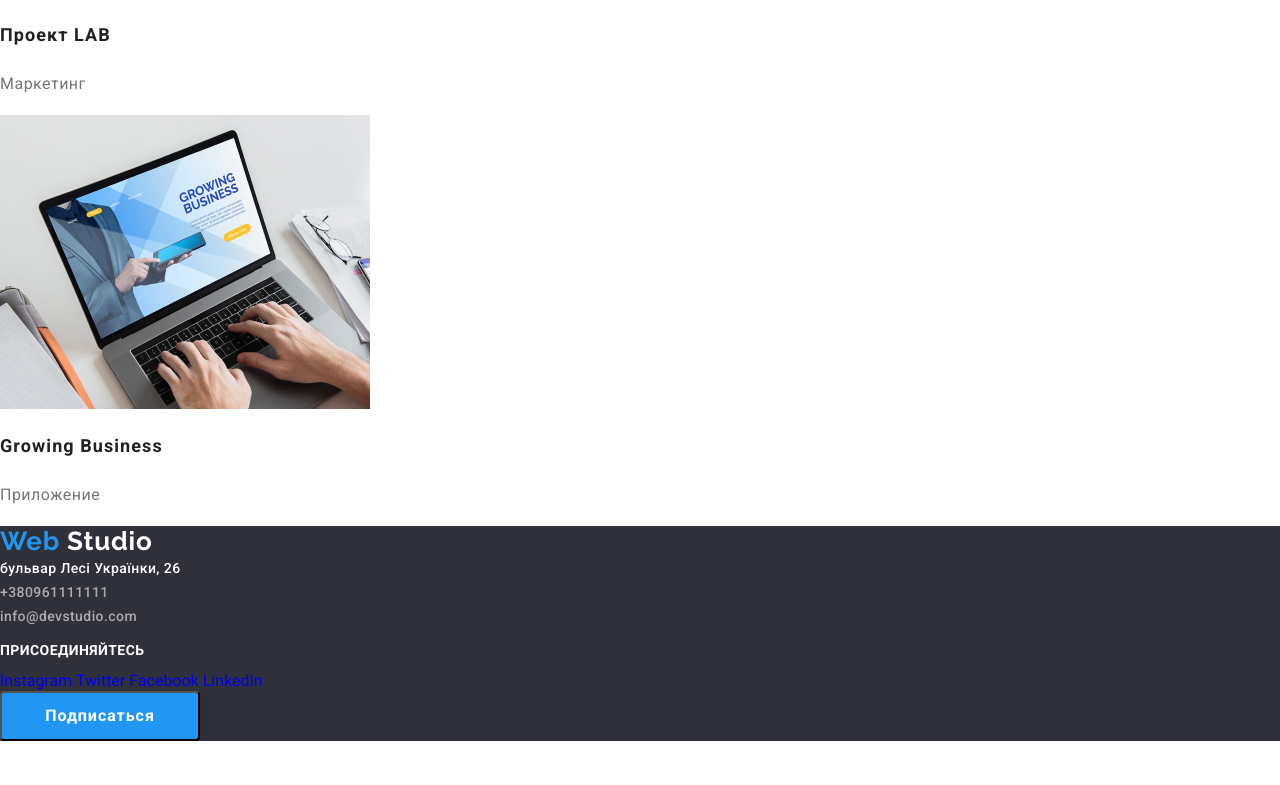
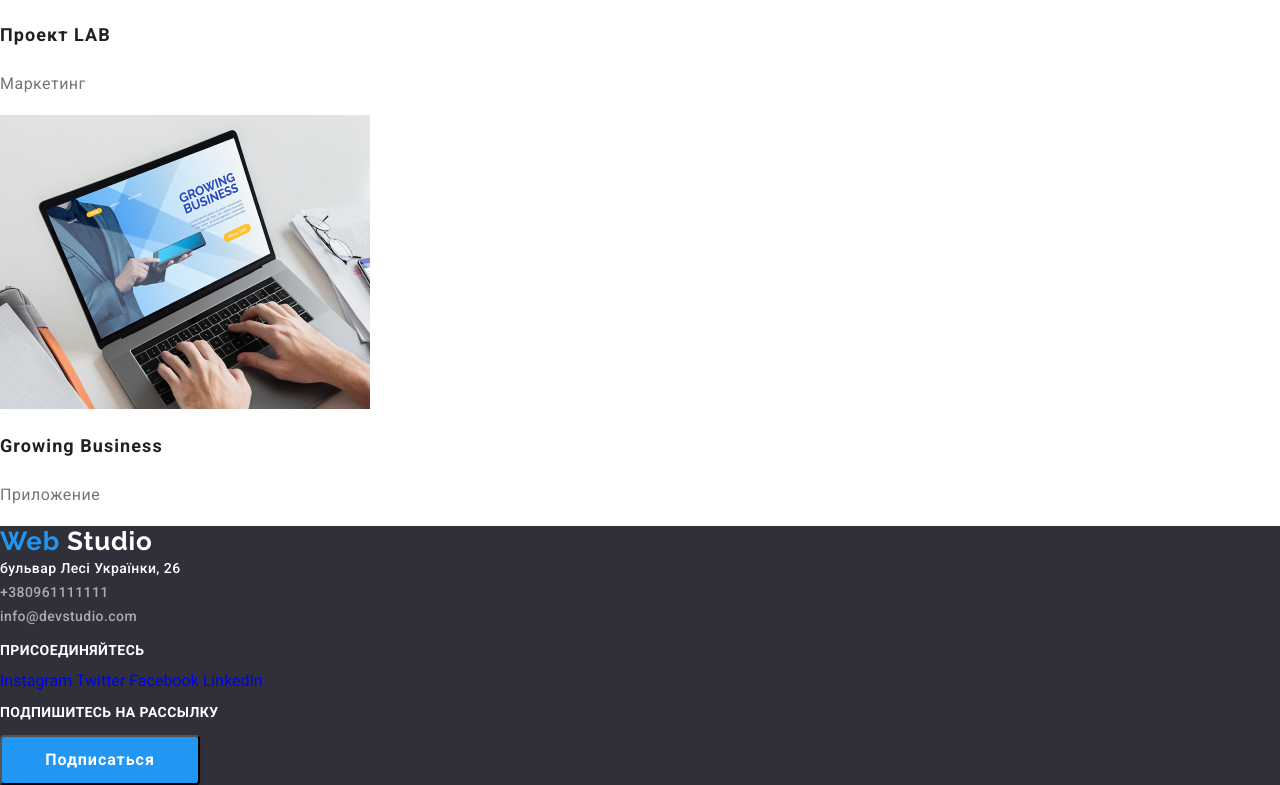
Before and after one commit to Gliese638/goit-markup-hw-02, a plain HTML site: page portfolio.html in a window 1280 px wide. Shown: the part 3389-4174 px from the top of the page. Before the commit the page ends 4130 px from the top, so only its background shows below. Drawn offline with Linux system fonts and the light colour scheme.

Commit message:
Update portfolio.html

```diff
--- a/portfolio.html
+++ b/portfolio.html
@@ -82,6 +82,7 @@
             <a class="footerlinks-icons" href="#" target="_blank" rel="noopener noreferrer" aria-label="linkedin link">LinkedIn </a>
         </div>
         <div>
+            <p class="footerlink-title">Подпишитесь на рассылку</p>
             <button class="button-main">Подписаться</button>
         </div>
     </footer>
```
